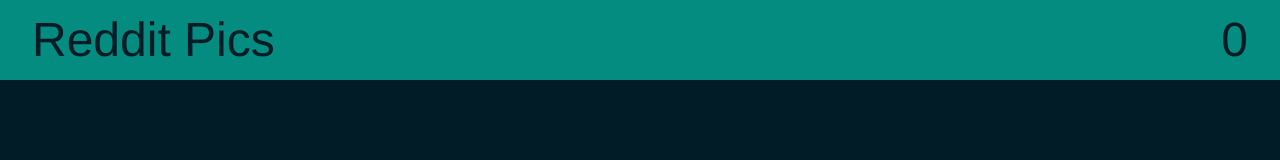
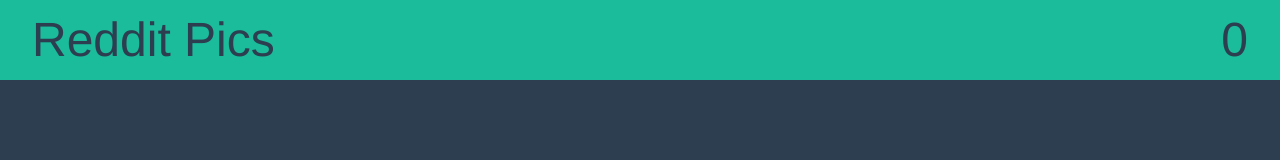
Before and after one commit to jvdgoot/redditpics, a plain HTML site: page index.html in a window 1280 px wide. Drawn offline with nearby package versions, Linux system fonts and the light colour scheme.

Commit message:
updated colors

```diff
--- a/sass/style.sass
+++ b/sass/style.sass
@@ -2,8 +2,8 @@
 @import compass/css3
 @import compass/utilities
 
-$color_background: #011C26
-$color_header: #038C7F
+$color_background: #2C3E50
+$color_header: #1ABC9C
 
 body
   background: $color_background
```
Also changed, not shown: css/style.css.
